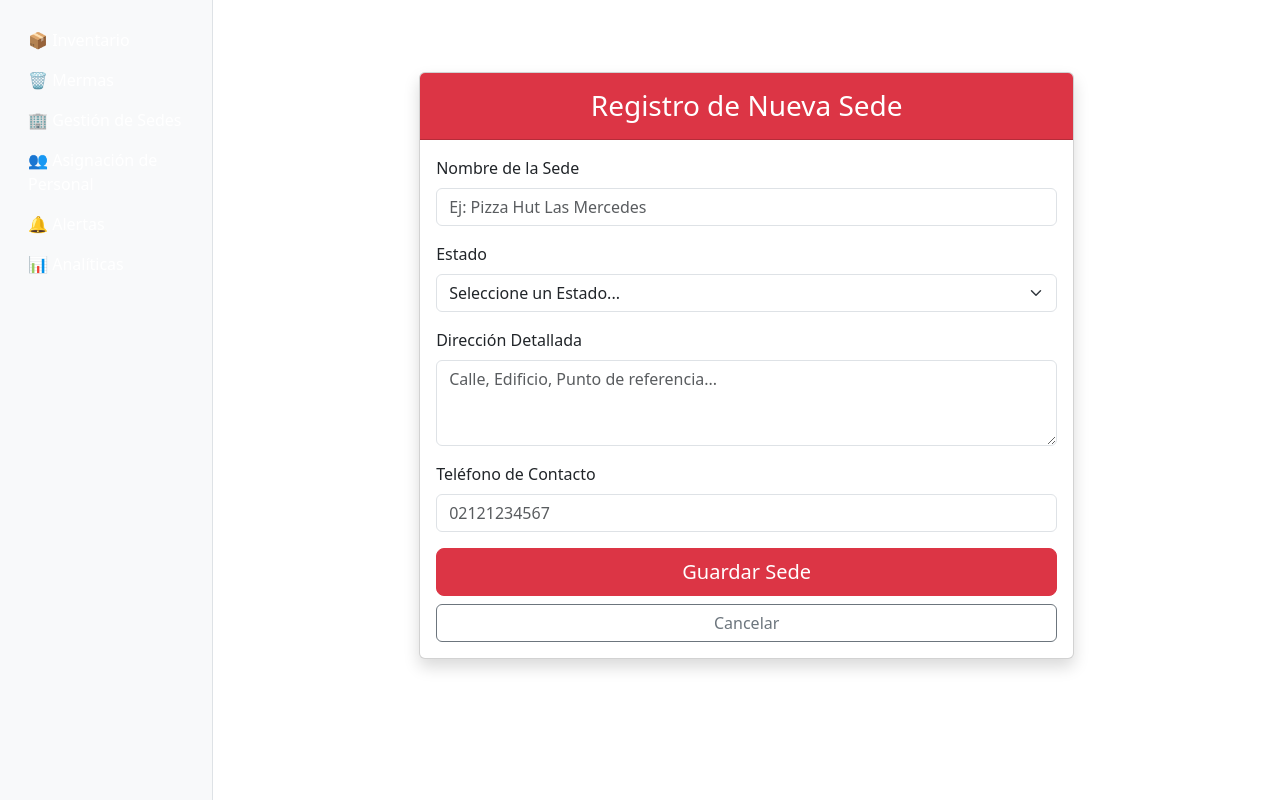
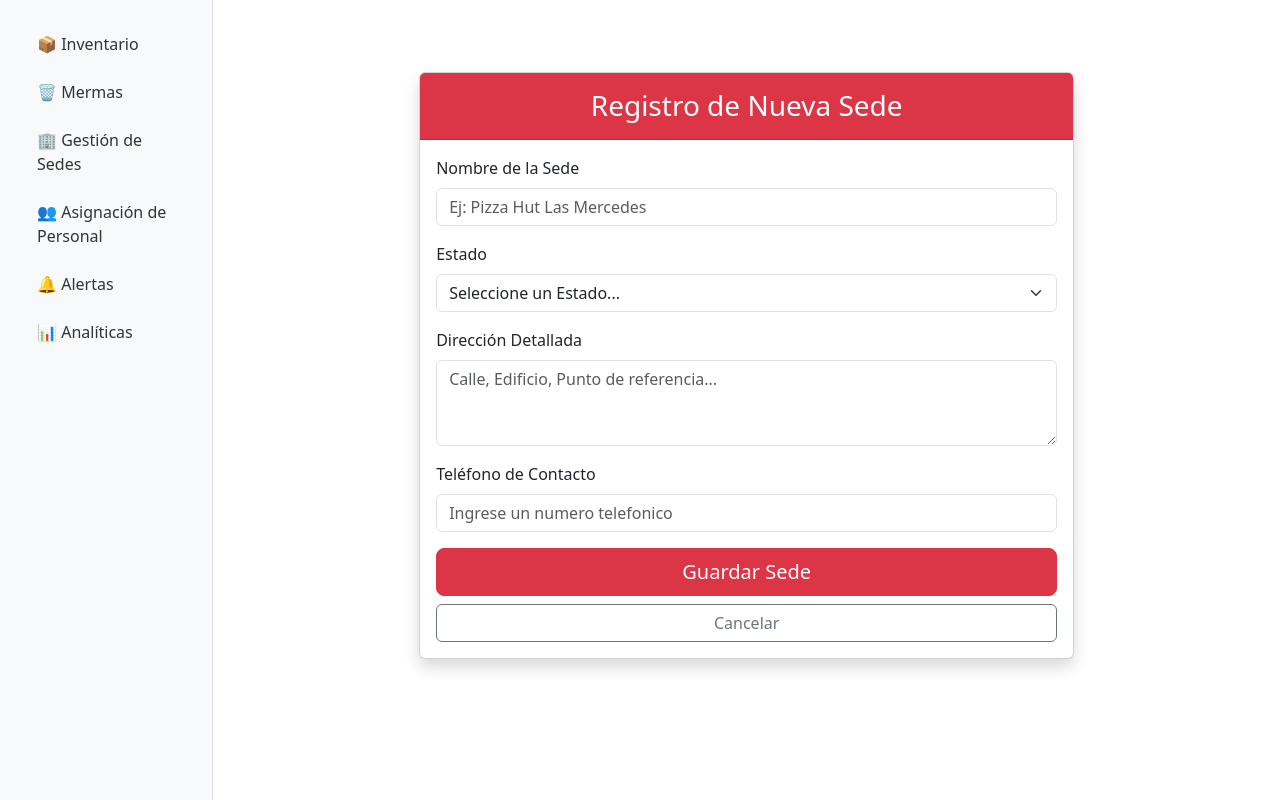
Before and after one commit to sistematPH3/ph1, a Flask app: page /logistics/locations in a window 1280 px wide. Shown: the part 56-856 px from the top of the page. Run offline with Flask 3, Linux system fonts and the light colour scheme; some libraries are stand-ins or nearby versions.

Commit message:
Fix: Arreglo de la interfaz: Eliminacion de Ejemplos de formato telefonico

```diff
--- a/app/logistics/requests/locations_validators.py
+++ b/app/logistics/requests/locations_validators.py
@@ -15,7 +15,7 @@ class LayoutValidators:
         """Valida formato de teléfono (útil para Gestión de Sedes)"""
         pattern = r"^(0414|0424|0412|0416|0426|0212)\d{7}$"
         if field.data and not re.match(pattern, field.data):
-            raise ValidationError("Formato telefonico invalido. Ejm: 02121234567")
+            raise ValidationError("Formato telefonico invalido.")
 
     @staticmethod
     def validate_not_empty(form, field):
--- a/app/templates/layout.html
+++ b/app/templates/layout.html
@@ -6,15 +6,35 @@
     <title>PML - Gestión Operativa</title>
     <link rel="stylesheet" href="{{ url_for('static', filename='css/bootstrap.min.css') }}">
     <style>
+        /* Fondo de la barra superior */
         .navbar { background-color: rgb(187, 3, 3); }
-        .navbar-brand, .nav-link { color: white !important; }
+        /* Título de la aplicación */
+        .navbar-brand { color: white !important; }
+        /* 1. SEPARACIÓN: Estilo exclusivo para los botones de arriba a la derecha (Navbar) */
+        .navbar-nav .nav-link { color: white !important; }
+        .navbar-nav .nav-link:hover {
+            background-color: rgba(255, 255, 255, 0.2); /* Un sutil fondo claro al pasar el mouse arriba */
+            color: white !important; }
+        /* 2. SEPARACIÓN: Estilo exclusivo para los botones de la izquierda (Sidebar) */
         .sidebar {
             background: #f8f9fa;
             min-height: 100vh;
             border-right: 1px solid #dee2e6;
             padding-top: 20px;
         }
-        .nav-link:hover { background-color: #e9ecef; }
+        .sidebar .nav-link {
+            color: #333333 !important; /* Color oscuro para contraste con fondo blanco */
+            padding: 10px 15px;
+            border-radius: 4px;
+            margin: 2px 10px;
+            display: block;
+        }
+
+        /* 3. SOLUCIÓN AL HOVER: Cambiar el color del texto a blanco cuando el fondo sea oscuro */
+        .sidebar .nav-link:hover {
+            background-color: #dee2e6 !important; /* Fondo oscuro */
+            color: #303131 !important;             /* ¡Letras blancas para que no se camuflen! */
+        }
     </style>
 </head>
 <body>
--- a/app/templates/logistics/edit_location.html
+++ b/app/templates/logistics/edit_location.html
@@ -39,7 +39,7 @@
 
                         <div class="mb-3">
                             <label class="form-label">{{ form.phone.label }}</label>
-                            {{ form.phone(class="form-control", placeholder="02121234567", maxlength="11") }}
+                            {{ form.phone(class="form-control", placeholder="Ingrese un numero telefonico", maxlength="11") }}
                             {% for error in form.phone.errors %}
                                 <small class="text-danger d-block">{{ error }}</small>
                             {% endfor %}
@@ -117,7 +117,7 @@ document.addEventListener('DOMContentLoaded', function() {
 
         // 1. Validación de formato (Tiempo real inmediato)
         if (val && !pattern.test(val)) {
-            marcarError(this, "Formato inválido (Ej: 02121234567)");
+            marcarError(this, "Formato telefonico invalido.");
             return;
         }
 
--- a/app/templates/logistics/register_location.html
+++ b/app/templates/logistics/register_location.html
@@ -38,7 +38,7 @@
 
                         <div class="mb-3">
                             <label class="form-label">{{ form.phone.label }}</label>
-                            {{ form.phone(class="form-control", placeholder="02121234567", maxlength="11") }}
+                            {{ form.phone(class="form-control", placeholder="Ingrese un numero telefonico", maxlength="11") }}
                             {% for error in form.phone.errors %}
                                 <small class="text-danger d-block">{{ error }}</small>
                             {% endfor %}
@@ -116,7 +116,7 @@
 
         // 1. Validación de formato (Tiempo real inmediato)
         if (val && !pattern.test(val)) {
-            marcarError(this, "Formato inválido (Ej: 02121234567)");
+            marcarError(this, "Formato telefonico invalido.");
             return;
         }
 
```
